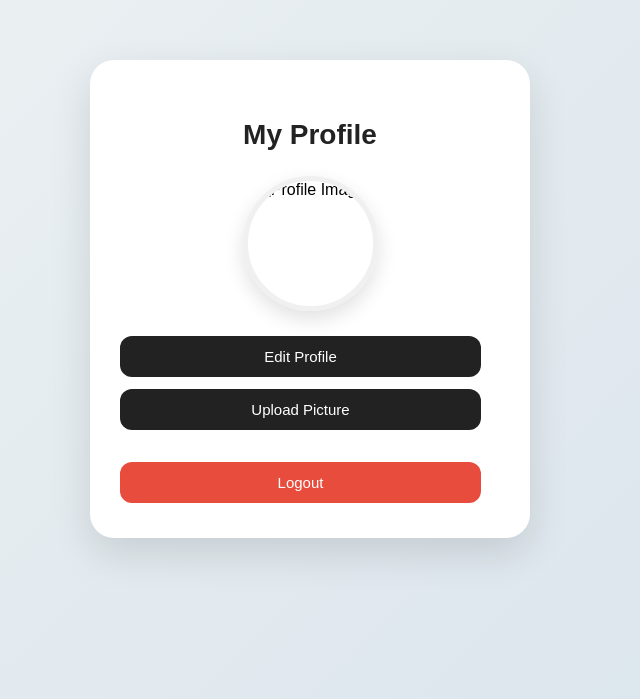
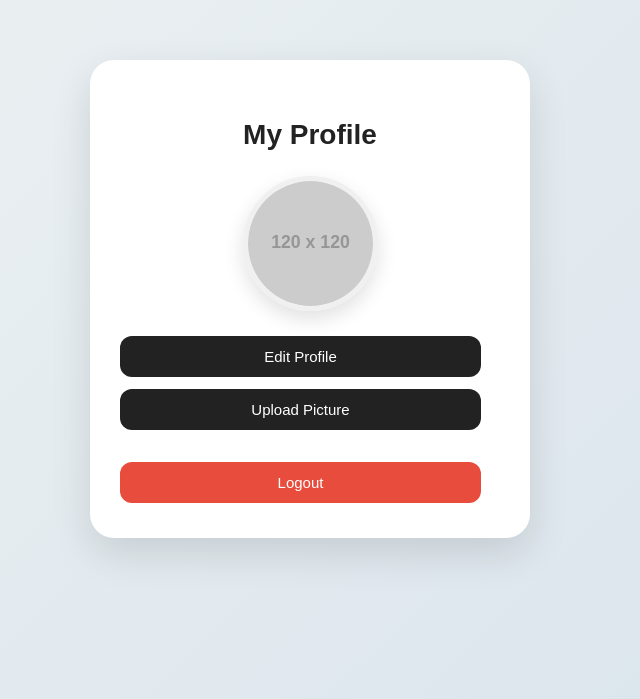
Before and after one commit to Rami310/LoginSignUpProject, a plain HTML site: page frontend/profile.html in a window 1280 px wide. Shown: the part 101-800 px from the top of the page, without its empty margins (330-970 px from the left). Drawn offline with Linux system fonts and the light colour scheme; no server answers; sample sign-in values are in the browser's storage; placeholder pictures from the web are drawn by us.

Commit message:
updating Get response

```diff
--- a/frontend/profile.html
+++ b/frontend/profile.html
@@ -10,7 +10,7 @@
   <h2>My Profile</h2>
 
   <div class="profile-image-box">
-    <img id="profileImage" src="default-avatar.png" alt="Profile Image">
+    <img id="profileImage" src="https://via.placeholder.com/120" alt="Profile Image">
   </div>
 
   <h3 id="username"></h3>
```
